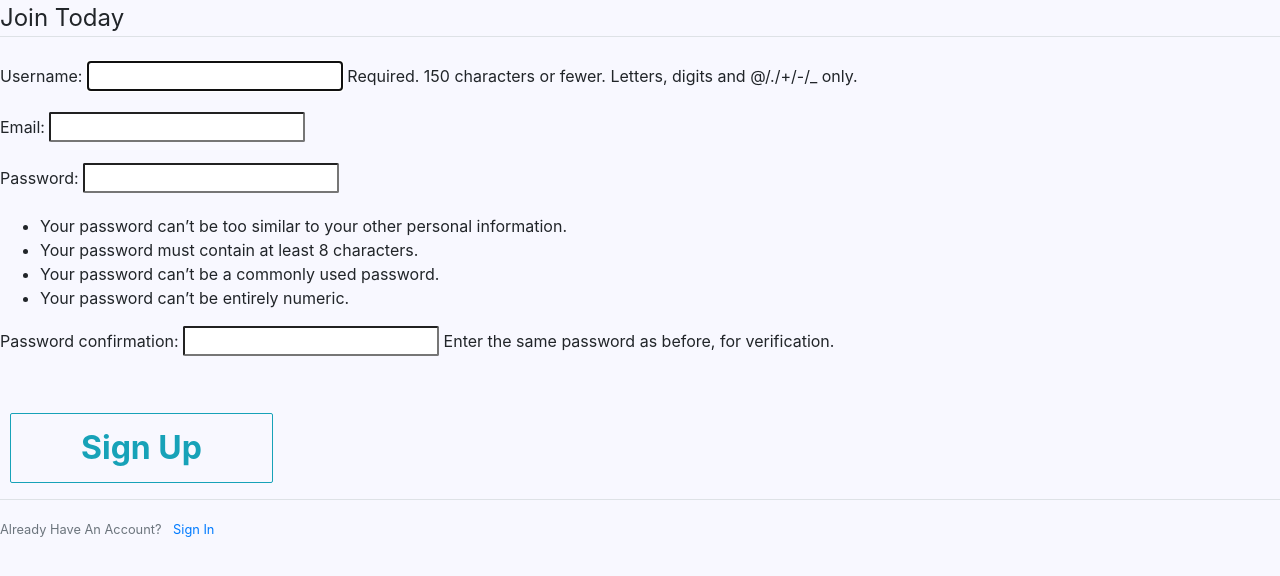
After one commit to HojinPark-happy/RuckSack, a Django app: template user/templates/user/register.html in a window 1280 px wide. The commit adds this page. Shown: the top 576 px of the page. Run offline with Django 3.2, Linux system fonts and the light colour scheme; the template is opened without the code that fills it: values that come from a table or form of the project are taken from there, others are empty; some libraries are stand-ins or nearby versions.

Commit message:
user app for all of user interactive features and user register feature

```diff
--- a/RuckSack/settings.py
+++ b/RuckSack/settings.py
@@ -38,6 +38,7 @@ INSTALLED_APPS = [
     'django.contrib.messages',
     'django.contrib.staticfiles',
     'RuckSackApp.apps.RucksackappConfig',
+    'user.apps.UserConfig',
     'rest_framework',
 ]
 
--- a/RuckSack/urls.py
+++ b/RuckSack/urls.py
@@ -16,9 +16,10 @@ Including another URLconf
 from django.contrib import admin
 from django.urls import path
 from RuckSackApp import views
+from user import views as user_views
 
 urlpatterns = [
     path('admin/', admin.site.urls),
-    path('', views.view_home_page, name='home_page')
-
+    path('', views.view_home_page, name='home_page'),
+    path('register/', user_views.register, name='register'),
 ]
--- a/templates/base.html
+++ b/templates/base.html
@@ -2,6 +2,9 @@
 {% load static %}
 <html>
     <head>
+        <!-- meta tags -->
+        <meta charset="UTF-8">
+
         <title>RuckSack Travel App</title>
         <link rel="icon" type="image/png" href="{% static "img/favicon.png" %}" sizes="16x16">
         <link rel="stylesheet" href="https://stackpath.bootstrapcdn.com/bootstrap/4.4.1/css/bootstrap.min.css" integrity="sha384-Vkoo8x4CGsO3+Hhxv8T/Q5PaXtkKtu6ug5TOeNV6gBiFeWPGFN9MuhOf23Q9Ifjh" crossorigin="anonymous">
@@ -10,6 +13,13 @@
     </head>
 
     <body>
+    {% if messages %}
+        {% for message in messages %}
+            <div class="alert alert-{{ message.tags }}">
+                {{ message }}
+            </div>
+        {% endfor %}
+    {% endif %}
     {% block content %}{% endblock content %}
     </body>
 </html>
--- /dev/null
+++ b/user/forms.py
@@ -0,0 +1,25 @@
+from django import forms
+from django.contrib.auth.models import User, models
+from django.contrib.auth.forms import UserCreationForm
+
+
+class UserRegisterForm(UserCreationForm):
+    email = forms.EmailField(required=True)
+
+    class Meta:
+        model = User
+        fields = [
+            'username',
+            'email',
+            'password1',
+            'password2',
+        ]
+
+    def save(self, commit=True):
+        user = super(UserRegisterForm, self).save(commit=False)
+        user.email = self.cleaned_data['email']
+
+        if commit:
+            user.save()
+
+        return user
--- /dev/null
+++ b/user/templates/user/register.html
@@ -0,0 +1,20 @@
+{% extends "base.html" %}
+{% block content %}
+    <div class="content-section">
+        <form method="POST">
+            {% csrf_token %}
+            <fieldset class="form-group">
+                <legend class="border-bottom mb-4">Join Today</legend>
+                {{ form.as_p }}
+            </fieldset>
+            <div class="form-group">
+                <button class="btn btn-outline-info" type="submit">Sign Up</button>
+            </div>
+        </form>
+        <div class="border-top pt-3">
+            <small class="text-muted">
+                Already Have An Account? <a class="ml-2" href="#">Sign In</a>
+            </small>
+        </div>
+    </div>
+{% endblock content %}
```
Also changed, not shown: RuckSackApp/views.py (+3 -4 lines).
